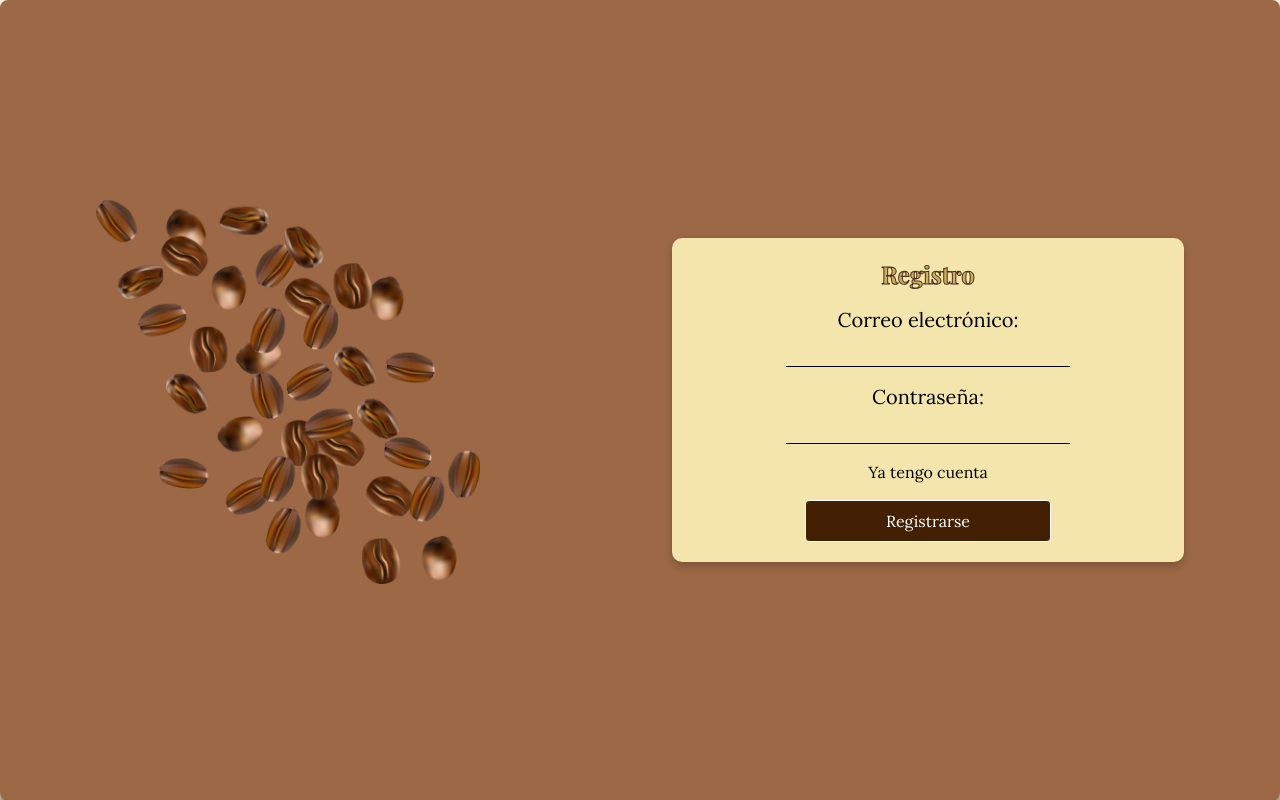
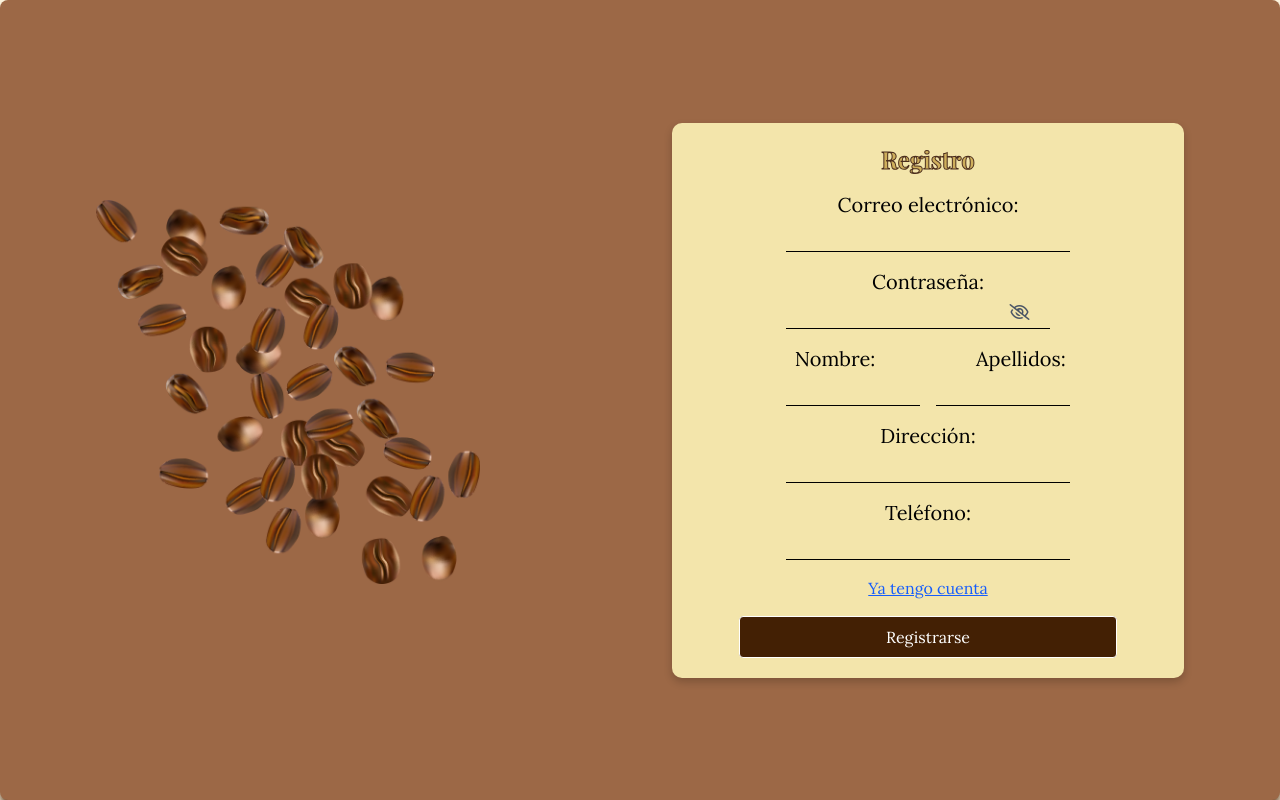
Before and after one commit to DanielResinoJimenez/Trabajo_Final_Ciclo, a React (Vite) app in the folder FrontEnd/: page /login in a window 1280 px wide. Both pictures are taken after a click on the element "Registrarse". Built offline with nearby package versions, Linux system fonts and the light colour scheme.

Commit message:
Funcionalidad del login y registro realizadas

```diff
--- a/FrontEnd/src/components/Header.jsx
+++ b/FrontEnd/src/components/Header.jsx
@@ -9,9 +9,9 @@ const Header = () => {
 
         const { userMenu, cartMenu, closeMenu } = useMenu();
 
-        const user = localStorage.getItem('user');
+        const user = JSON.parse(localStorage.getItem('user'));
 
-        const userRol = "";
+        let userRol = "";
 
         if (user) userRol = user.rol;
 
@@ -21,7 +21,7 @@ const Header = () => {
                         <div className='md:hidden' id='menu'>
                                 <i className="fa-solid fa-bars"></i>
                         </div>
-                        <nav className='hidden w-1/3 justify-center md:flex' id='nav'>
+                        <nav className='hidden min-xl:w-1/3 max-xl:w-[70%] justify-center md:flex' id='nav'>
                                 <ul className='flex justify-between w-full'>
                                         <Link to={"/"}>
                                                 <li className='relative group'>
--- a/FrontEnd/src/components/Login.jsx
+++ b/FrontEnd/src/components/Login.jsx
@@ -4,29 +4,29 @@ import { Link } from 'react-router-dom';
 import useLogin from '../services/hooks/useLogin';
 
 const Login = () => {
+    const [showPassword, setShowPassword] = useState(false);
 
-    const [login, setLogin] = useState(true);
 
-    const { loginData, registerData, handleLoginChange, handleRegisterChange, loginUser, loading, error } = useLogin();
+    const {
+        loginData,
+        registerData,
+        handleLoginChange,
+        handleRegisterChange,
+        loginUser,
+        registerUser,
+        loading,
+        error,
+        handleLogin,
+        handleRegister,
+        validateLogin,
+        validateRegister,
+        formError,
+        setFormError,
+        login,
+        setLogin,
+    } = useLogin();
 
-    const handleLogin = async () => {
-        const result = await loginUser({ email: loginData.email, password: loginData.password });
-        if (result) {
-          console.log('Login exitoso:', result);
-        }
-      };
 
-      const handleRegister = async () => {
-        const newUser = {
-          email_user: registerData.email_user,
-          password_user: registerData.password_user,
-          // otros campos necesarios por tu backend
-        };
-        const result = await registerUser(newUser);
-        if (result) {
-          console.log('Registro exitoso:', result);
-        }
-      };
 
     return (
         <div className='flex justify-around items-center login__container w-[80%] m-auto rounded-lg shadow-lg shadow-yellow-950 w-screen h-screen'>
@@ -34,39 +34,133 @@ const Login = () => {
                 <img src={loginPhoto} alt="Login" className='w-[500px]' />
             </div>
             <div className='w-[40%]'>
-                <form noValidate className='login__form flex flex-col items-center justify-center gap-4' id={ login ? 'login' : 'register' }>
-                    {
-                        login ? (
-                            <h2 className='text-2xl'>Iniciar Sesión</h2>
-                        ) : (
-                            <h2 className='text-2xl'>Registro</h2>
-                        )
-                    }
+                <form
+                    noValidate
+                    className='login__form flex flex-col items-center justify-center gap-4'
+                    id={login ? 'login' : 'register'}
+                    onSubmit={login ? handleLogin : handleRegister}
+                >
+                    <h2 className='text-2xl'>
+                        {login ? 'Iniciar Sesión' : 'Registro'}
+                    </h2>
+
                     <div className='flex flex-col gap-2 w-[60%] text-center'>
-                        <label htmlFor="username" className='text-center text-xl'>Correo electrónico:</label>
-                        <input type="text" id="username" name={login ? "email" : "email_user"} required className='border-b focus:outline-none focus:ring-0 text-center'
+                        <label htmlFor="username" className='text-center text-xl'>
+                            Correo electrónico:
+                        </label>
+                        <input
+                            type="text"
+                            id="username"
+                            name={login ? "email" : "email_user"}
+                            required
+                            className='border-b focus:outline-none focus:ring-0 text-center'
                             value={login ? loginData.email : registerData.email_user}
-                            onChange={login ? handleLoginChange : handleRegisterChange}/>
+                            onChange={login ? handleLoginChange : handleRegisterChange}
+                        />
                     </div>
+
                     <div className='flex flex-col gap-2 w-[60%] text-center'>
-                        <label htmlFor="password" className='text-center text-xl'>Contraseña:</label>
-                        <input type="password" id="password" name={login ? "password" : "password_user"} required className='border-b focus:outline-none focus:ring-0 text-center'
-                            value={login ? loginData.password : registerData.password_user}
-                            onChange={login ? handleLoginChange : handleRegisterChange}/>
+                        <label htmlFor="password" className='text-center text-xl'>
+                            Contraseña:
+                        </label>
+                        <div className='w-full flex'>
+                            <input
+                                type={showPassword ? "text" : "password"}
+                                id="password"
+                                name={login ? "password" : "password_user"}
+                                required
+                                className='border-b focus:outline-none focus:ring-0 text-center w-full'
+                                value={login ? loginData.password : registerData.password_user}
+                                onChange={login ? handleLoginChange : handleRegisterChange}
+                            />
+                            <i className="fa-regular fa-eye-slash relative min-lg:right-10 cursor-pointer text-gray-600" onClick={() => setShowPassword(!showPassword)}></i>
+                        </div>
+
                     </div>
-                    <span id='error__login' className='hidden'></span>
-                    {
-                        login ? (
-                            <span className='cursor-pointer' onClick={() => setLogin(false)}>Registrarse</span>
-                        ) : (
-                            <span className='cursor-pointer' onClick={() => setLogin(true)}>Ya tengo cuenta</span>
-                        )
-                    }
-                    <Link to={'/'}><button type="submit" className='border px-20 py-2 rounded bg-yellow-950 text-white hover:bg-gray-100 hover:text-yellow-950' onClick={ login ? handleLogin : handleRegister}>{ login ? 'Entrar' : 'Registrarse'}</button></Link>
+
+                    {/* Campos extra solo en modo registro */}
+                    {!login && (
+                        <>
+                            <div className='flex max-xl:flex-col min-xl:gap-4 min-xl:w-[60%] min-xl:overflow-hidden min-xl:justify-center items-center justify-center w-[100%]'>
+                                <div className='flex flex-col gap-2 w-[60%] text-center'>
+                                    <label htmlFor="nombre" className='text-center text-xl'>Nombre:</label>
+                                    <input
+                                        type="text"
+                                        id="nombre"
+                                        name="nombre"
+                                        className='border-b focus:outline-none focus:ring-0 text-center'
+                                        value={registerData.nombre || ''}
+                                        onChange={handleRegisterChange}
+                                    />
+                                </div>
+
+                                <div className='flex flex-col gap-2 w-[60%] text-center'>
+                                    <label htmlFor="apellidos" className='text-center text-xl'>Apellidos:</label>
+                                    <input
+                                        type="text"
+                                        id="apellidos"
+                                        name="apellidos"
+                                        className='border-b focus:outline-none focus:ring-0 text-center'
+                                        value={registerData.apellidos || ''}
+                                        onChange={handleRegisterChange}
+                                    />
+                                </div>
+                            </div>
+
+                            <div className='flex flex-col gap-2 w-[60%] text-center'>
+                                <label htmlFor="direccion" className='text-center text-xl'>Dirección:</label>
+                                <input
+                                    type="text"
+                                    id="direccion"
+                                    name="direccion"
+                                    className='border-b focus:outline-none focus:ring-0 text-center'
+                                    value={registerData.direccion || ''}
+                                    onChange={handleRegisterChange}
+                                />
+                            </div>
+
+                            <div className='flex flex-col gap-2 w-[60%] text-center'>
+                                <label htmlFor="telefono" className='text-center text-xl'>Teléfono:</label>
+                                <input
+                                    type="text"
+                                    id="telefono"
+                                    name="telefono"
+                                    className='border-b focus:outline-none focus:ring-0 text-center'
+                                    value={registerData.telefono || ''}
+                                    onChange={handleRegisterChange}
+                                />
+                            </div>
+                        </>
+                    )}
+
+                    {formError && (
+                        <span id='error__login' className='text-red-500 text-sm'>
+                            {formError}
+                        </span>
+                    )}
+
+                    <span
+                        className='cursor-pointer text-blue-600 underline'
+                        onClick={() => {
+                            setLogin(!login);
+                            setFormError('');
+                        }}
+                    >
+                        {login ? 'Registrarse' : 'Ya tengo cuenta'}
+                    </span>
+
+                    <button
+                        type="submit"
+                        className='border px-20 w-[80%] flex justify-center items-center py-2 rounded bg-yellow-950 text-white hover:bg-gray-100 hover:text-yellow-950'
+                        disabled={loading}
+                    >
+                        {login ? 'Entrar' : 'Registrarse'}
+                    </button>
                 </form>
             </div>
         </div>
     );
 };
 
+
 export default Login
--- a/FrontEnd/src/services/hooks/useLogin.jsx
+++ b/FrontEnd/src/services/hooks/useLogin.jsx
@@ -2,10 +2,12 @@ import React from 'react'
 
 import { useState } from 'react';
 
-const API_URL = 'http://localhost:3000'; // Cambia esto si tu backend está en otro puerto o dominio
+const API_URL = 'http://localhost:3000/api'; // Cambia esto si tu backend está en otro puerto o dominio
 
 const useLogin = () => {
 
+    const [login, setLogin] = useState(true);
+    const [formError, setFormError] = useState('');
     const [loading, setLoading] = useState(false);
     const [error, setError] = useState(null);
 
@@ -57,8 +59,7 @@ const useLogin = () => {
 
             if (!response.ok) throw new Error(data.message || 'Error al iniciar sesión');
 
-            // Puedes guardar el token si tu API lo envía:
-            // localStorage.setItem('token', data.token);
+            localStorage.setItem('user', JSON.stringify(data.user)); // Guarda el usuario en localStorage
 
             return data; // Retorna los datos del usuario o token
         } catch (err) {
@@ -95,6 +96,68 @@ const useLogin = () => {
         }
     };
 
+    const validateLogin = () => {
+        if (!loginData.email || !loginData.password) {
+            setFormError('Todos los campos son obligatorios para iniciar sesión.');
+            return false;
+        }
+        return true;
+    };
+
+    const validateRegister = () => {
+        const { email_user, password_user, nombre, apellidos, direccion, telefono } = registerData;
+        if (!email_user || !password_user || !nombre || !apellidos || !direccion || !telefono) {
+            setFormError('Todos los campos son obligatorios para registrarse.');
+            return false;
+        }
+        return true;
+    };
+
+    const handleLogin = async (e) => {
+        e.preventDefault();
+        setFormError('');
+
+        if (!validateLogin()) return;
+
+        const result = await loginUser({
+            email: loginData.email,
+            password: loginData.password
+        });
+
+        if (result) {
+            console.log('Login exitoso:', result);
+            window.location.href = '/'; // Redirige a la página principal o dashboard
+        } else {
+            setFormError('Correo o contraseña incorrectos.');
+        }
+    };
+
+    const handleRegister = async (e) => {
+        e.preventDefault();
+        setFormError('');
+
+        if (!validateRegister()) return;
+
+        const newUser = {
+            email_user: registerData.email_user,
+            password_user: registerData.password_user,
+            nombre: registerData.nombre,
+            apellidos: registerData.apellidos,
+            direccion: registerData.direccion,
+            telefono: registerData.telefono
+        };
+
+        const result = await registerUser(newUser);
+
+        if (result) {
+            console.log('Registro exitoso:', result);
+            setLogin(true);
+
+        } else {
+            setFormError('Error al registrar. Intenta de nuevo.');
+        }
+    };
+
     return {
         loginUser,
         registerUser,
@@ -104,6 +167,14 @@ const useLogin = () => {
         handleRegisterChange,
         loginData,
         registerData,
+        validateLogin,
+        validateRegister,
+        handleLogin,
+        handleRegister,
+        formError,
+        setFormError,
+        login,
+        setLogin,
     };
 };
 
```
Also changed, not shown: 2 other files (tests, documents, lock files or other folders).
